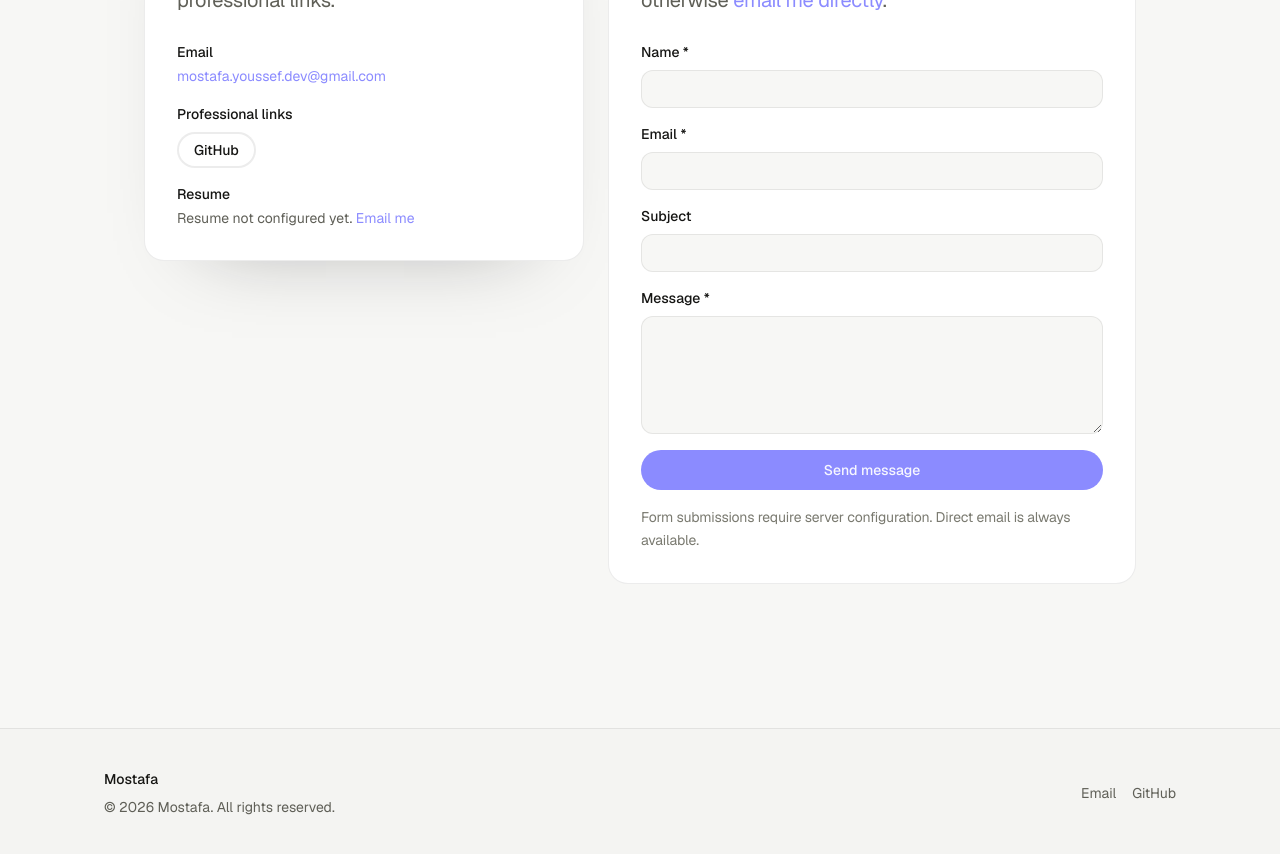
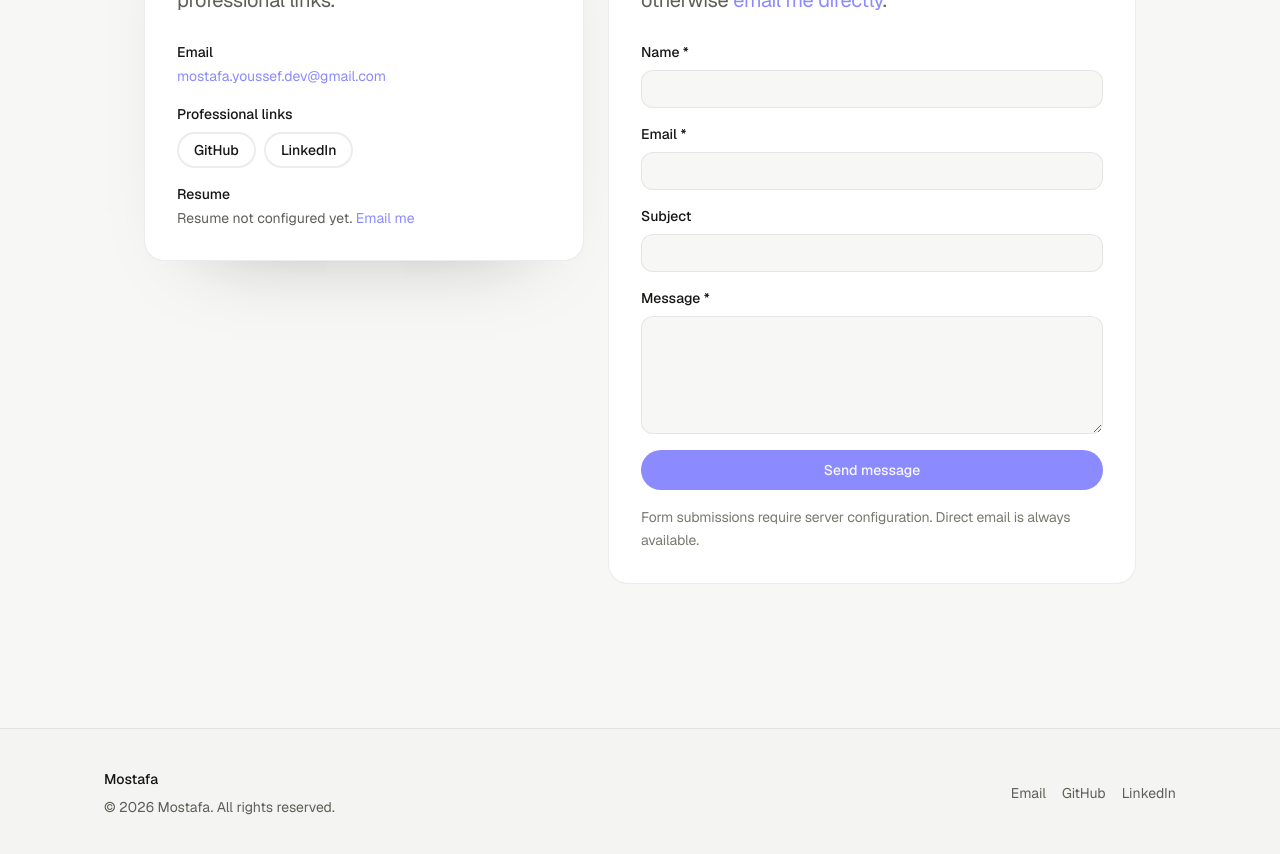
Before and after one commit to Mostafa-YMS/Portfolio, a Next.js app: page / in a window 1280 px wide. Shown: the part 8640-9494 px from the top of the page. Built offline with nearby package versions, Linux system fonts and the light colour scheme; no server answers.

Commit message:
linked in

```diff
--- a/src/content/contact.ts
+++ b/src/content/contact.ts
@@ -21,6 +21,12 @@ export const externalLinks: ExternalLink[] = [
     label: "GitHub",
     handle: "Mostafa-YMS",
   },
+  {
+    platform: "linkedin",
+    href: "https://www.linkedin.com/in/mostafa-youssef-dev/",
+    label: "LinkedIn",
+    handle: "mostafa-youssef-dev",
+  },
 ];
 
 export const resumeMetadata: ResumeMetadata = {
```
